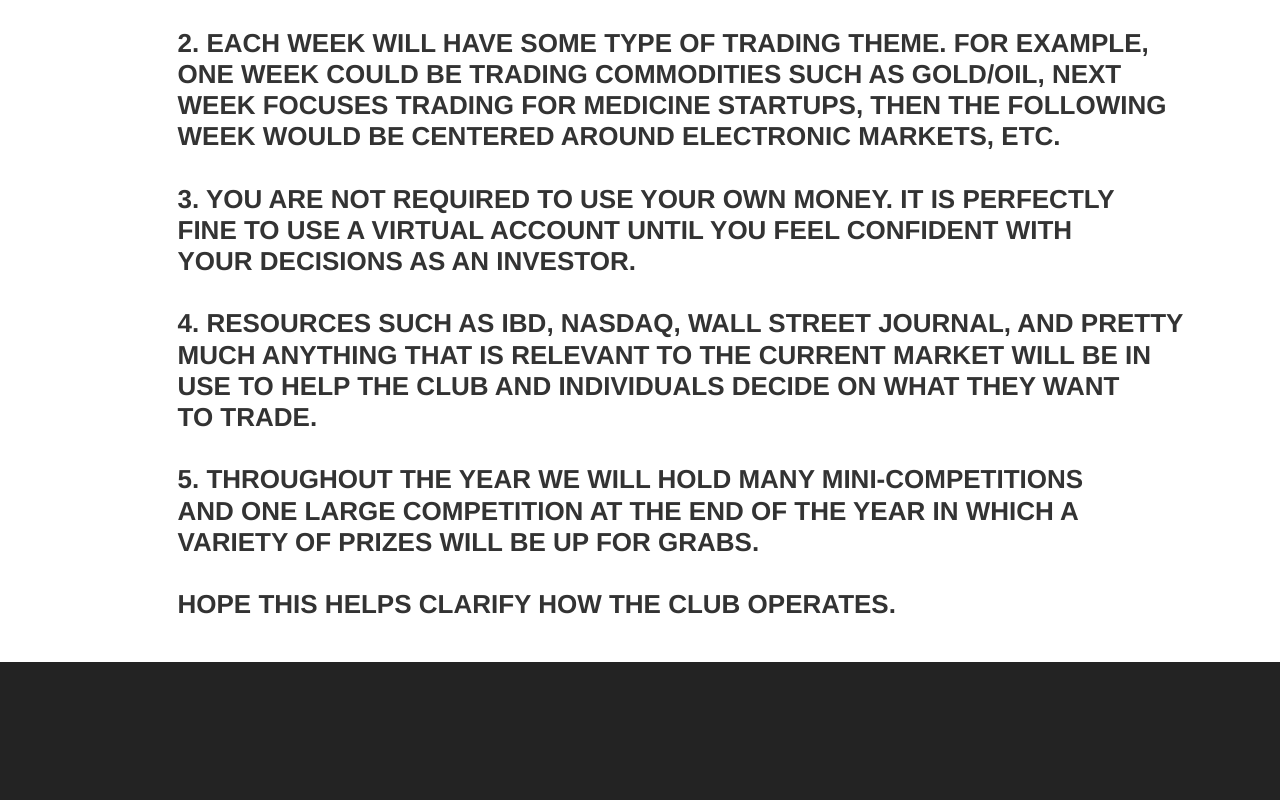
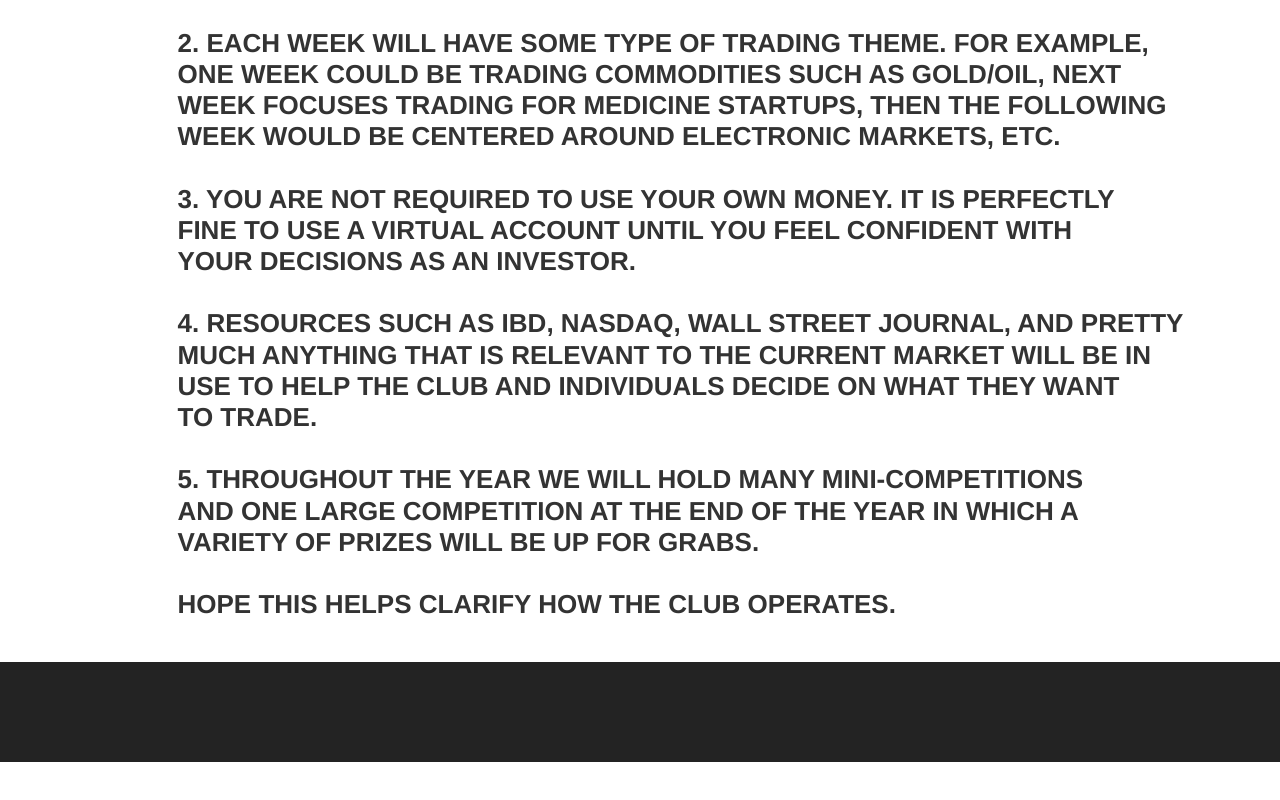
Before and after one commit to TinoInvestors/tinoinvestors.github.io, a plain HTML site: page about.html in a window 1280 px wide. Shown: the part 866-1666 px from the top of the page. After the commit the page ends 1628 px from the top, so only its background shows below. Drawn offline with nearby package versions, Linux system fonts and the light colour scheme.

Commit message:
Greybar Test

```diff
--- a/about.html
+++ b/about.html
@@ -126,14 +126,8 @@
 				</div>
 			</div>
 
-			<div class = "container" style = "width:100%; background : #232323">
-				<br>
-				<br>
-				<br>
-				<br>
-				<br>
-				<br>
-				<br>
+			<div class = "container" style = "width:100%; background : #232323; height : 100%; min-height : 100px"">
+
 			</div>
 
 
```
Also changed, not shown: forms.html (+2 -8 lines).
